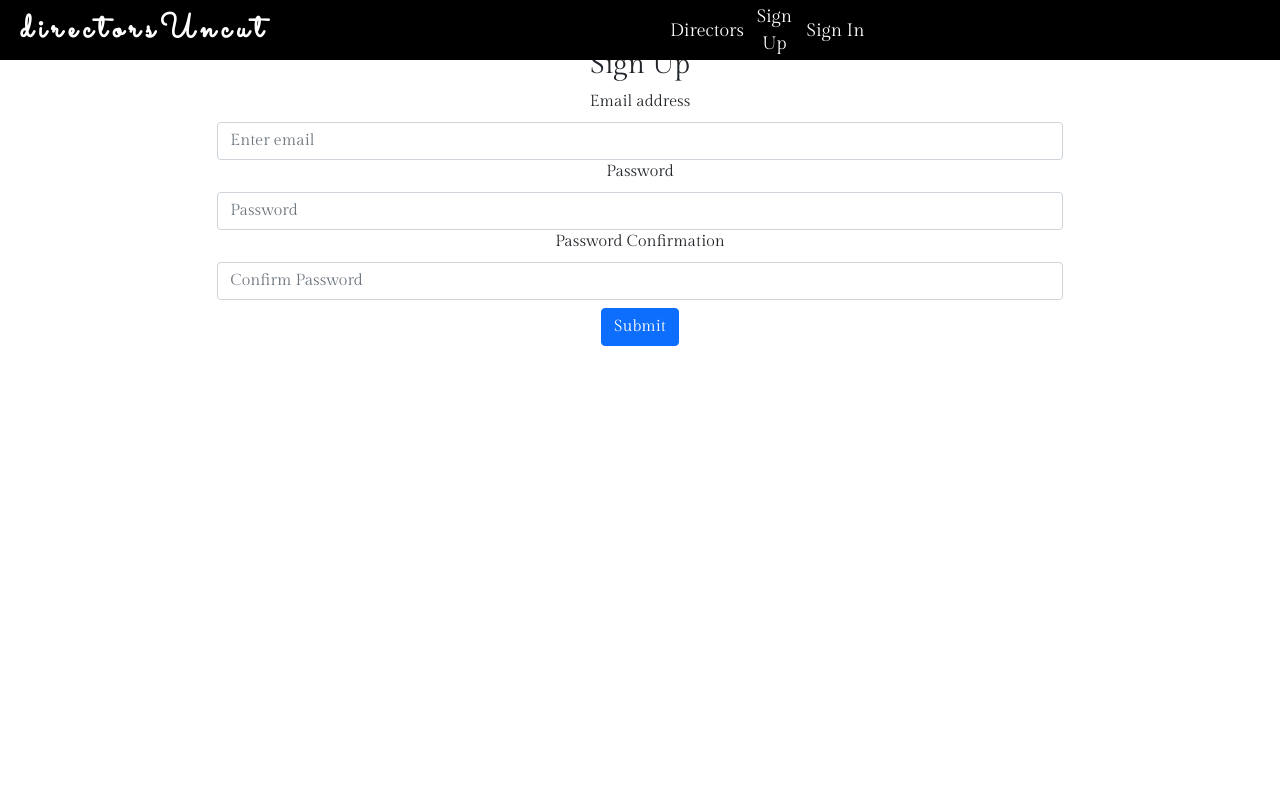
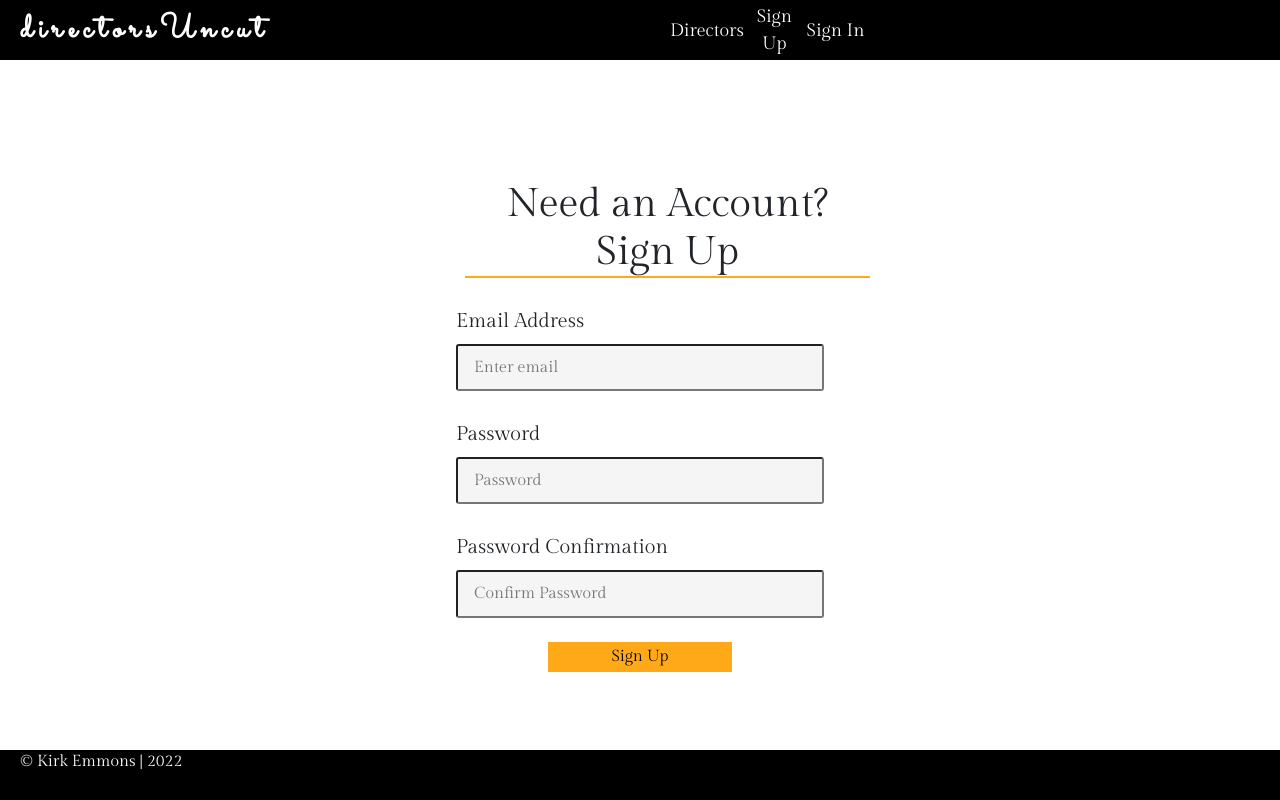
Before and after one commit to kirkemmons/directors-client, a React (Create React App) app: page /sign-up in a window 1280 px wide. Built offline with nearby package versions, Linux system fonts and the light colour scheme.

Commit message:
update screen components & css

```diff
--- a/src/components/DirectorInfo/DirectorInfo.jsx
+++ b/src/components/DirectorInfo/DirectorInfo.jsx
@@ -33,7 +33,7 @@ const DirectorInfo = () => {
           </Link>
         </p>
         {directors.map((director) => (
-          <Link to={`/directors/${director.id}`}>
+          <Link to={`/directors/${director.id}`} key={director.id} >
             <div className="director-container">
               <img
                 src={director.image}
--- /dev/null
+++ b/src/components/auth/ChangePassword.css
@@ -0,0 +1,83 @@
+@import url("https://fonts.googleapis.com/css2?family=Gilda+Display&family=Sacramento&display=swap");
+
+body {
+  margin: 0;
+  padding: 0;
+  font-family: "Gilda Display", serif;
+  overflow: hidden;
+  height: 100%;
+}
+
+.container {
+  height: 100%;
+}
+
+.change-password-label {
+  font-size: 20px !important;
+  font-family: "Gilda Display", serif;
+  text-align: left;
+  margin-top: 30px;
+}
+
+.form-container {
+  align-self: center;
+  padding: 1em;
+  width: 60%;
+  height: 80%;
+  margin: 4em auto;
+}
+
+h1 {
+  border-bottom: 2px solid #ffa818;
+  width: 55%;
+  margin-left: 193px;
+  padding-top: 100px;
+}
+
+.form-container h1 {
+  text-align: center;
+}
+
+.form-container form {
+  display: flex;
+  flex-direction: column;
+  justify-content: center;
+  margin: auto;
+  width: 50%;
+}
+
+.form-container input {
+  width: 100%;
+  padding: 0.6em 1em;
+  margin: 0.5em auto;
+  font-size: 1rem;
+  border-radius: 3px;
+}
+
+.form-container form button {
+  width: 50%;
+  margin: 1em auto;
+  background: #ffa818;
+  border: none;
+}
+
+.form-container form label {
+  margin-top: 20px;
+}
+
+.layout {
+  display: flex;
+  flex-direction: column;
+  overflow-y: scroll;
+  height: Calc(100vh - 4em);
+}
+
+input {
+  background: whitesmoke;
+}
+
+.change-password-btn {
+  font-size: 16px !important;
+  font-family: "Gilda Display", serif;
+  height: 30px;
+}
--- a/src/components/auth/ChangePassword.js
+++ b/src/components/auth/ChangePassword.js
@@ -1,11 +1,10 @@
+import './ChangePassword.css'
 import React, { useState } from 'react'
 import { Navigate } from 'react-router-dom'
+import Layout from '../Layout/Layout'
 
 import { changePassword } from '../../api/auth'
 import { changePasswordSuccess, changePasswordFailure } from '../AutoDismissAlert/messages'
-
-import Form from 'react-bootstrap/Form'
-import Button from 'react-bootstrap/Button'
 
 const ChangePassword = ({ msgAlert, user }) => {
   const [oldPassword, setOldPassword] = useState('')
@@ -39,13 +38,13 @@ const ChangePassword = ({ msgAlert, user }) => {
   }
 
   return (
-    <div className='row'>
-      <div className='col-sm-10 col-md-8 mx-auto mt-5'>
-        <h3>Change Password</h3>
-        <Form onSubmit={onChangePassword}>
-          <Form.Group controlId='oldPassword'>
-            <Form.Label>Old password</Form.Label>
-            <Form.Control
+
+    <Layout>
+      <div className="form-container">
+        <h1>ChangePassword</h1>
+        <form className="change-password-form" onSubmit={onChangePassword}>
+          <label className="change-password-label">Old Password</label>
+          <input
             required
             name='oldPassword'
             value={oldPassword}
@@ -53,23 +52,21 @@ const ChangePassword = ({ msgAlert, user }) => {
             placeholder='Old Password'
             onChange={event => setOldPassword(event.target.value)}
           />
-          </Form.Group>
-          <Form.Group controlId='newPassword'>
-            <Form.Label>New Password</Form.Label>
-            <Form.Control
+          <label className="change-password-label">New Password</label>
+          <input
             required
             name='newPassword'
             value={newPassword}
             type='password'
             placeholder='New Password'
-              onChange={event => setNewPassword(event.target.value)
-              }
+            onChange={event => setNewPassword(event.target.value)}
           />
-          </Form.Group>
-          <Button className='mt-2' variant='primary' type='submit'>Submit</Button>
-        </Form>
+          <button className="change-password-btn" type="submit">
+            Submit
+          </button>
+        </form>
       </div>
-    </div>
+    </Layout>
   )
 }
 
--- a/src/components/auth/SignIn.js
+++ b/src/components/auth/SignIn.js
@@ -5,9 +5,6 @@ import Layout from '../../components/Layout/Layout'
 
 import { signIn } from '../../api/auth'
 import { signInSuccess, signInFailure } from '../AutoDismissAlert/messages'
-
-// import Form from 'react-bootstrap/Form'
-// import Button from 'react-bootstrap/Button'
 
 const SignIn = ({ msgAlert, setUser }) => {
   const [email, setEmail] = useState('')
--- /dev/null
+++ b/src/components/auth/SignUp.css
@@ -0,0 +1,83 @@
+@import url("https://fonts.googleapis.com/css2?family=Gilda+Display&family=Sacramento&display=swap");
+
+body {
+  margin: 0;
+  padding: 0;
+  font-family: "Gilda Display", serif;
+  overflow: hidden;
+  height: 100%;
+}
+
+.container {
+  height: 100%;
+}
+
+.sign-up-label {
+  font-size: 20px !important;
+  font-family: "Gilda Display", serif;
+  text-align: left;
+  margin-top: 30px;
+}
+
+.form-container {
+  align-self: center;
+  padding: 1em;
+  width: 60%;
+  height: 80%;
+  margin: 4em auto;
+}
+
+h1 {
+  border-bottom: 2px solid #ffa818;
+  width: 55%;
+  margin-left: 193px;
+  padding-top: 100px;
+}
+
+.form-container h1 {
+  text-align: center;
+}
+
+.form-container form {
+  display: flex;
+  flex-direction: column;
+  justify-content: center;
+  margin: auto;
+  width: 50%;
+}
+
+.form-container input {
+  width: 100%;
+  padding: 0.6em 1em;
+  margin: 0.5em auto;
+  font-size: 1rem;
+  border-radius: 3px;
+}
+
+.form-container form button {
+  width: 50%;
+  margin: 1em auto;
+  background: #ffa818;
+  border: none;
+}
+
+.form-container form label {
+  margin-top: 20px;
+}
+
+.layout {
+  display: flex;
+  flex-direction: column;
+  overflow-y: scroll;
+  height: Calc(100vh - 4em);
+}
+
+input {
+  background: whitesmoke;
+}
+
+.sign-up-btn {
+  font-size: 16px !important;
+  font-family: "Gilda Display", serif;
+  height: 30px;
+}
--- a/src/components/auth/SignUp.js
+++ b/src/components/auth/SignUp.js
@@ -1,11 +1,10 @@
+import './SignUp.css'
 import React, { useState } from 'react'
 import { Navigate } from 'react-router-dom'
+import Layout from '../Layout/Layout'
 
 import { signUp, signIn } from '../../api/auth'
 import { signUpSuccess, signUpFailure } from '../AutoDismissAlert/messages'
-
-import Form from 'react-bootstrap/Form'
-import Button from 'react-bootstrap/Button'
 
 const SignUp = ({ msgAlert, setUser }) => {
   const [email, setEmail] = useState('')
@@ -43,13 +42,13 @@ const SignUp = ({ msgAlert, setUser }) => {
   }
 
   return (
-    <div className='row'>
-      <div className='col-sm-10 col-md-8 mx-auto mt-5'>
-        <h3>Sign Up</h3>
-        <Form onSubmit={onSignUp}>
-          <Form.Group controlId='email'>
-            <Form.Label>Email address</Form.Label>
-            <Form.Control
+
+    <Layout>
+      <div className='form-container'>
+        <h1>Need an Account? Sign Up</h1>
+        <form className='sign-up-form' onSubmit={onSignUp}>
+          <label className='sign-up-label'>Email Address</label>
+          <input
             required
             type='email'
             name='email'
@@ -57,21 +56,17 @@ const SignUp = ({ msgAlert, setUser }) => {
             placeholder='Enter email'
             onChange={event => setEmail(event.target.value)}
           />
-          </Form.Group>
-          <Form.Group controlId='password'>
-            <Form.Label>Password</Form.Label>
-            <Form.Control
+          <label className='sign-up-label'>Password</label>
+          <input
             required
-              name='password'
+            name="password"
             value={password}
-              type='password'
-              placeholder='Password'
+            type="password"
+            placeholder="Password"
             onChange={event => setPassword(event.target.value)}
           />
-          </Form.Group>
-          <Form.Group controlId='passwordConfirmation'>
-            <Form.Label>Password Confirmation</Form.Label>
-            <Form.Control
+          <label className='sign-up-label'>Password Confirmation</label>
+          <input
             required
             name='passwordConfirmation'
             value={passwordConfirmation}
@@ -79,11 +74,12 @@ const SignUp = ({ msgAlert, setUser }) => {
             placeholder='Confirm Password'
             onChange={event => setPasswordConfirmation(event.target.value)}
           />
-          </Form.Group>
-          <Button className='mt-2' variant='primary' type='submit'>Submit</Button>
-        </Form>
+          <button className='sign-up-btn' type='submit'>
+            Sign Up
+          </button>
+        </form>
       </div>
-    </div>
+    </Layout>
   )
 }
 
--- /dev/null
+++ b/src/screens/DirectorCreate/DirectorCreate.css
@@ -0,0 +1,60 @@
+@import url("https://fonts.googleapis.com/css2?family=Gilda+Display&family=Sacramento&display=swap");
+
+.director-edit {
+  margin-top: 20px;
+}
+
+.director-edit-title {
+  display: flex;
+  justify-content: center;
+  font-family: "Gilda Display", serif;
+  margin: 0px auto;
+  border-bottom: 2px solid #ffa818;
+  width: 25%;
+}
+
+.edit-form {
+  display: flex;
+  justify-content: center;
+  align-items: center;
+  font-family: "Gilda Display", serif;
+  padding-right: 90px;
+}
+
+.input-section {
+  display: flex;
+  margin: 40px;
+  height: 45px;
+  width: 90%;
+  justify-content: flex-end;
+}
+
+.input {
+  display: flex;
+  width: 600px;
+  height: 50px;
+  background: whitesmoke;
+  font-size: 18px;
+  font-family: "Gilda Display", serif;
+  text-align: left;
+  padding-left: 5px;
+}
+
+.submit {
+  display: flex;
+  justify-content: center;
+  font-family: "Gilda Display", serif;
+  background-color: #ffa818;
+  font-size: 20px;
+  margin-top: 20px;
+  margin-bottom: 20px;
+  margin-left: 390px;
+}
+
+.label {
+  font-family: "Gilda Display", serif;
+  font-size: 20px;
+  font-weight: bold;
+  padding-right: 30px;
+  padding-top: 15px;
+}
--- a/src/screens/DirectorCreate/DirectorCreate.jsx
+++ b/src/screens/DirectorCreate/DirectorCreate.jsx
@@ -1,4 +1,4 @@
-// import './DirectorCreate.css'
+import './DirectorCreate.css'
 import { React, useState } from 'react'
 import { useNavigate } from 'react-router-dom'
 import { createDirector } from '../../api/directors'
```
Also changed, not shown: src/screens/DirectorDetail/DirectorDetail.jsx (added, +109 -0 lines). Lines whose indentation alone changed are shown as unchanged.
